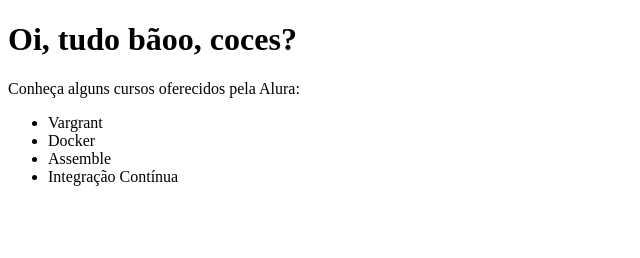
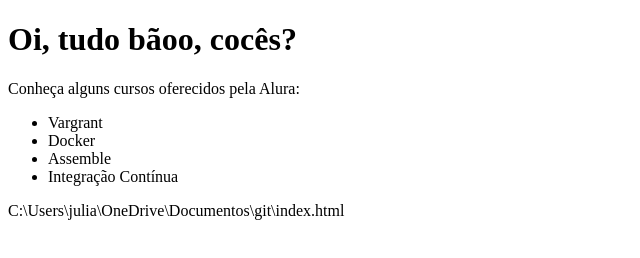
Before and after one commit to JuliaDPR/my-learning-journey, a plain HTML site: page index.html in a window 1280 px wide. Shown: the whole page, without its empty margins (0-640 px from the left). Drawn offline with Linux system fonts and the light colour scheme.

Commit message:
acento adicionado na frase do h1

```diff
--- a/index.html
+++ b/index.html
@@ -7,7 +7,7 @@
 
     <body>
         <div>
-            <h1>Oi, tudo bãoo, coces? </h1>
+            <h1>Oi, tudo bãoo, cocês? </h1>
             <p>Conheça alguns cursos oferecidos pela Alura:</p>
         </div>
         <ul>
@@ -18,3 +18,5 @@
         </ul>
     </body>
 </html>
+
+C:\Users\julia\OneDrive\Documentos\git\index.html
```
